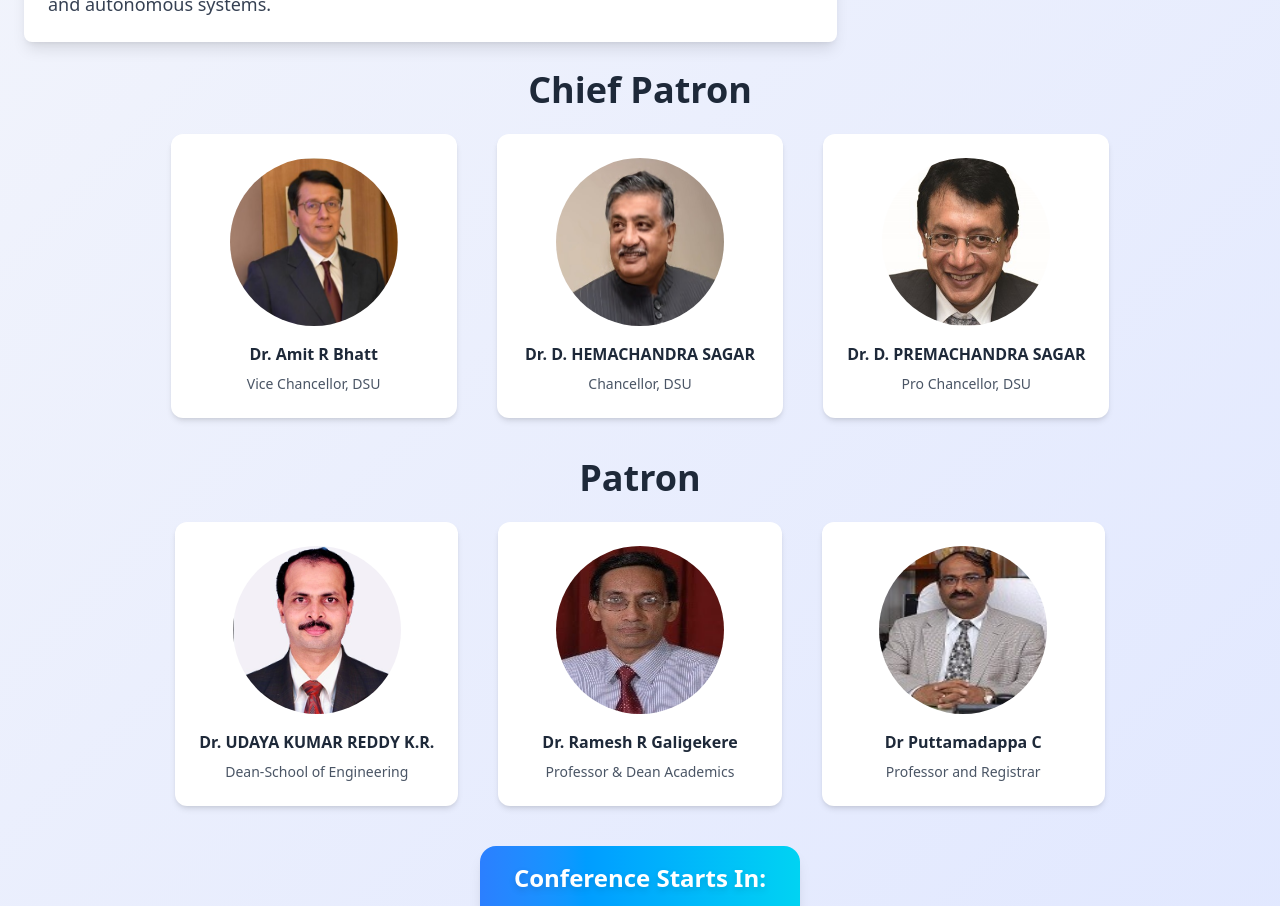
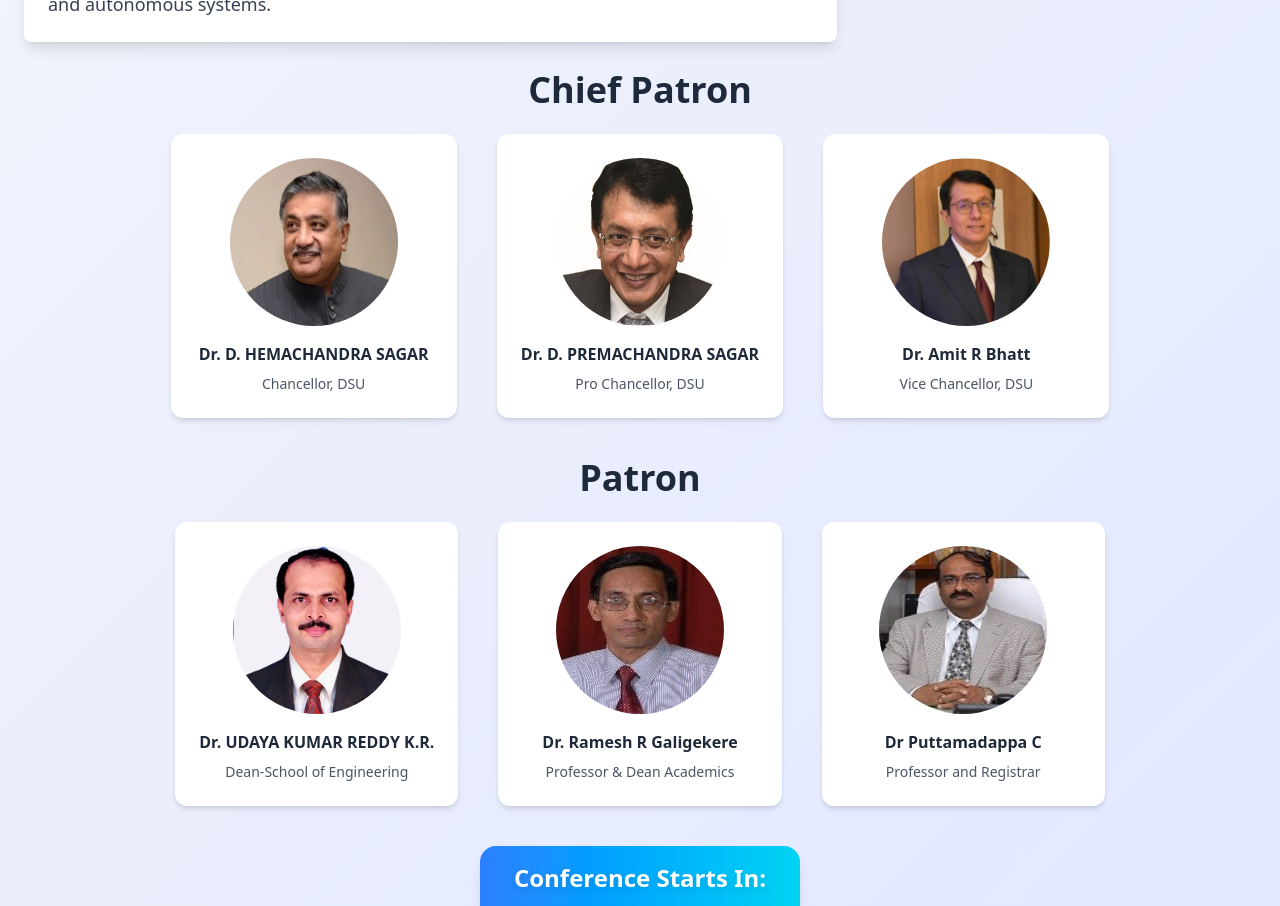
Before and after one commit to riteshkusingh27/IEEE_CONFERENCE, a React (Vite) app: page / in a window 1280 px wide. Shown: the part 1340-2246 px from the top of the page. Built offline with nearby package versions, Linux system fonts and the light colour scheme.

Commit message:
ordering

```diff
--- a/src/Components/Guests.jsx
+++ b/src/Components/Guests.jsx
@@ -3,10 +3,11 @@ import React from 'react'
 const Guests = () => {
   return (
     <div className="relative z-1 grid grid-cols-1 md:grid-cols-3 gap-10 mb-10 ">
-        {[
+        {[  { name: 'Dr. D. HEMACHANDRA SAGAR', desc: 'Chancellor, DSU', img: './images/drhemachandra.jpeg' },
+        { name: 'Dr. D. PREMACHANDRA SAGAR', desc: 'Pro Chancellor, DSU', img: './images/drpremachandra.jpeg' },
                { name: 'Dr. Amit R Bhatt', desc: ' Vice Chancellor, DSU', img: './images/dramitbhatt.jpeg' },
-          { name: 'Dr. D. HEMACHANDRA SAGAR', desc: 'Chancellor, DSU', img: './images/drhemachandra.jpeg' },
-          { name: 'Dr. D. PREMACHANDRA SAGAR', desc: 'Pro Chancellor, DSU', img: './images/drpremachandra.jpeg' },
+
+
 
 
 
```
